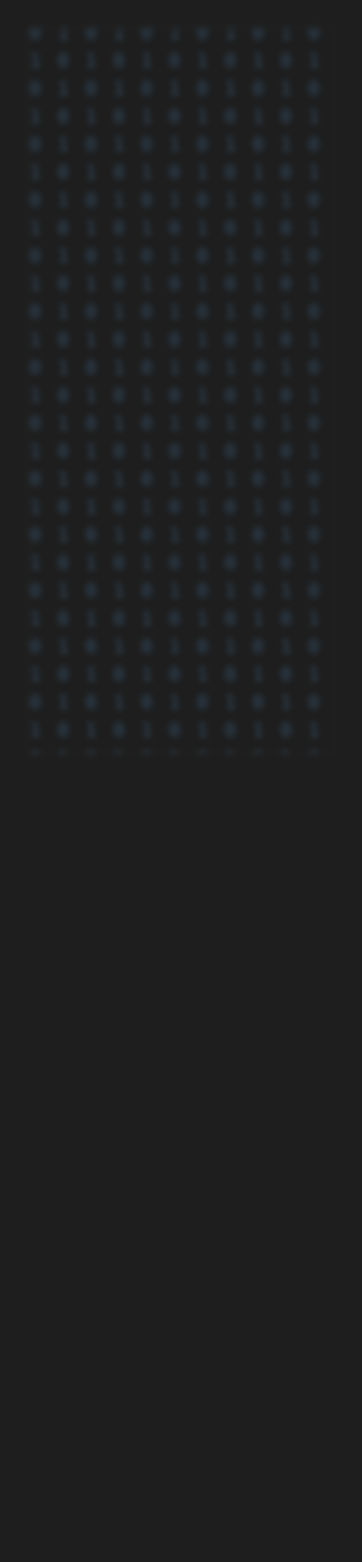
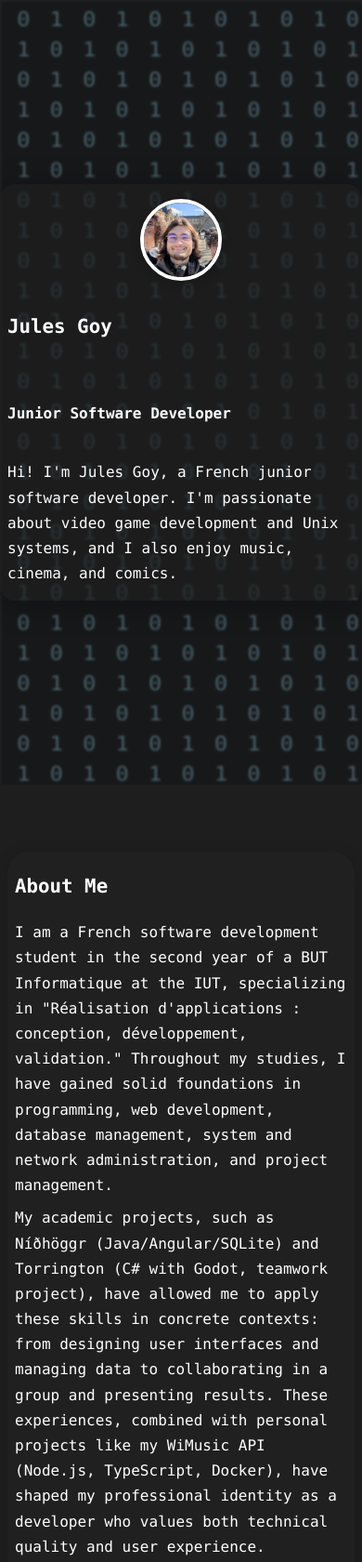
Before and after one commit to Witchoy/Portfolio, a website built with Vite: page Portfolio/index.html in a window 390 px wide. Shown: the top 1680 px of the page at 93% size. Before the commit the page ends 844 px from the top, so only its background shows below. Built offline with nearby package versions, Linux system fonts and the light colour scheme; animation ran at ten frames a second; a web font is replaced by a local one.

Commit message:
Add base for portfolio

```diff
--- a/Portfolio/index.html
+++ b/Portfolio/index.html
@@ -4,13 +4,103 @@
     <meta charset="UTF-8" />
     <link rel="icon" type="image/svg+xml" href="/vite.svg" />
     <meta name="viewport" content="width=device-width, initial-scale=1.0" />
-    <title>Jules Goy</title>
+    <meta name="description" content="Jules Goy - Junior Software Developer passionate about web development and game development. Portfolio showcasing projects in Java, Unity, Node.js, TypeScript, and more from IUT studies.">
+    <title>Jules Goy - Junior Software Developer</title>
+    <link href="https://fonts.googleapis.com/css2?family=Jersey+10&display=swap" rel="stylesheet">
+    <link rel="stylesheet" href="/src/style.css" />
   </head>
-  <link rel="stylesheet" href="/src/style.css" />
   <body>
     <div id="app">
       <canvas id="profile_background"></canvas>
+      <div class="overlay-text">
+        <img src="/profile_picture.jpg" alt="Profile Picture" class="profile-img" aria-hidden="false">
+        <div class="overlay-text-content">
+          <h1>Jules Goy</h1>
+          <h2>Junior Software Developer</h2>
+          <p>Hi! I'm Jules Goy, a French junior software developer. I'm passionate about video game development and Unix systems, and I also enjoy music, cinema, and comics.</p>
+        </div>
+      </div>
     </div>
+
+    <main>
+      <section>
+        <h1>About Me</h1>
+        <p>
+          I am a French software development student in the second year of a BUT Informatique at the IUT,
+          specializing in "Réalisation d'applications : conception, développement, validation." Throughout
+          my studies, I have gained solid foundations in programming, web development, database
+          management, system and network administration, and project management.
+        </p>
+        <p>
+          My academic projects, such as Níðhöggr (Java/Angular/SQLite) and Torrington (C# with Godot,
+          teamwork project), have allowed me to apply these skills in concrete contexts: from designing
+          user interfaces and managing data to collaborating in a group and presenting results. These
+          experiences, combined with personal projects like my WiMusic API (Node.js, TypeScript, Docker),
+          have shaped my professional identity as a developer who values both technical quality and user
+          experience.
+        </p>
+        <p>
+          I am particularly interested in full-stack web development and game development. I currently
+          work with Unity and plan to explore Unreal Engine. Beyond coding, I draw inspiration from
+          cinema, music, and comics, which nurture my creativity and curiosity.
+        </p>
+      </section>
+
+      <section>
+        <h1>Projects</h1>
+
+        <div>
+          <h2><a href="">Níðhöggr</a></h2>
+          <p>A full-stack web application developed as a team project. Features user authentication,
+            data management, and responsive design. Built with modern development practices
+            including version control, agile methodology, and collaborative programming.</p>
+          <p>Java, Angular, SQLite</p>
+        </div>
+
+        <div>
+          <h2><a href="https://github.com/Witchoy/Arbay">Arbay</a></h2>
+          <p>A 2D adventure game featuring character movement and enemies. Developed using Unity's 2D
+            tools, including sprite animation, physics system, and scene management. This project
+            enhanced my understanding of game development pipelines and C# programming.</p>
+          <p>C#, Unity</p>
+        </div>
+
+        <div>
+          <h2><a href="https://github.com/Witchoy/WiMusic_Api">WiMusic API</a></h2>
+          <p>A RESTful music streaming API with complete CRUD operations for tracks, artists, and
+            albums. Features include file upload handling, database relationships with Prisma ORM,
+            input validation, and audio streaming capabilities. Containerized with Docker for easy
+            deployment and scalability.</p>
+          <p>TypeScript, Node.js, Docker</p>
+        </div>
+
+        <div>
+          <h2><a href="https://github.com/Witchoy/Torrington">Torrington (T3)</a></h2>
+          <p>A serious game designed to simulate academic program selection processes. Developed
+            collaboratively using Godot Engine's scene system, C# scripting, and interactive UI
+            components. This university project emphasized user experience design, educational game
+            mechanics, and team-based software development.</p>
+          <p>C#, Godot Engine, team of 3</p>
+        </div>
+
+        <p>And many more on my <a href="https://github.com/Witchoy">GitHub!</a></p>
+      </section>
+
+      <section>
+        <h1>Contact Me</h1>
+        <p>
+          <a href="https://linkedin.com/in/jules-goy" target="_blank">LinkedIn</a> |
+          <a href="https://github.com/witchoy" target="_blank">GitHub</a> |
+          <a href="mailto:julesgoydev@gmail.com">julesgoydev@gmail.com</a> |
+          <a href="https://letterboxd.com/jules_goy" target="_blank">Letterboxd</a>
+        </p>
+      </section>
+    </main>
+
+    <footer>
+      <p>&copy; 2025 Jules Goy | Made with passion | Hosted on my Raspberry Pi</p>
+    </footer>
+
     <script type="module" src="/src/main.ts"></script>
     <script type="module" src="/src/binary_background.ts"></script>
   </body>
--- a/Portfolio/src/binary_background.css
+++ /dev/null
@@ -1,17 +0,0 @@
-body {
-  margin: 0;
-  padding: 0;
-  display: flex;
-  justify-content: center;
-  align-items: center;
-  min-height: 100vh;
-  background: #1e1e1e;
-}
-
-#profile_background {
-  border: 1px solid #3c3c3c;
-  max-width: 100%;
-  height: auto;
-  filter: blur(3px);
-  opacity: 0.4;
-}
--- a/Portfolio/src/binary_background.ts
+++ b/Portfolio/src/binary_background.ts
@@ -1,4 +1,4 @@
-import "./binary_background.css";
+import "./style.css";
 
 const canvas = document.getElementById(
   "profile_background",
@@ -27,8 +27,8 @@ function drawGrid() {
 
 function animate() {
   if (!ctx) return;
-  // VS Code dark background
-  ctx.fillStyle = "#1e1e1e";
+
+  ctx.fillStyle = "#0F1116";
   ctx.fillRect(0, 0, canvas.width, canvas.height);
 
   // Update offset for diagonal movement
@@ -40,7 +40,7 @@ function animate() {
   if (offsetY <= -cellSize) offsetY = 0;
 
   // Draw grid of alternating 0 and 1
-  ctx.fillStyle = "#569cd6";
+  ctx.fillStyle = "#88C9DD";
   ctx.font = '20px "Consolas", "Courier New", monospace';
 
   for (let i = 0; i < cols; i++) {
--- /dev/null
+++ b/Portfolio/src/style.css
@@ -0,0 +1,174 @@
+/* Base styles */
+body {
+  margin: 0;
+  padding: 0;
+  min-height: 100vh;
+  background: #1e1e1e;
+  font-family: 'Jersey 10', 'Consolas', 'Courier New', monospace;
+  color: #fff;
+}
+
+/* Hero section */
+#app {
+  position: relative;
+  width: 100vw;
+  height: 100vh;
+  min-height: 40rem;
+  display: flex;
+  align-items: center;
+  justify-content: center;
+  overflow: hidden;
+}
+
+#profile_background {
+  position: absolute;
+  inset: 0;
+  width: 100%;
+  height: 100%;
+  border: 1px solid #3c3c3c;
+  filter: blur(1px);
+  opacity: 0.4;
+  z-index: 0;
+}
+
+.overlay-text {
+  position: relative;
+  z-index: 2;
+  display: flex;
+  align-items: center;
+  gap: 2rem;
+  max-width: 1200px;
+  margin: 0 auto;
+  padding: 2rem 3rem;
+  background: rgba(30, 30, 30, 0.7);
+  border-radius: 2rem;
+  box-shadow: 0 4px 32px rgba(0, 0, 0, 0.3);
+  pointer-events: none;
+}
+
+.overlay-text-content {
+  display: flex;
+  flex-direction: column;
+  gap: 1.5rem;
+  text-align: left;
+}
+
+.profile-img {
+  width: 12rem;
+  height: 12rem;
+  object-fit: cover;
+  border-radius: 50%;
+  border: 4px solid #fff;
+  box-shadow: 0 2px 12px rgba(0, 0, 0, 0.2);
+  pointer-events: auto;
+  flex-shrink: 0;
+}
+
+/* Content sections */
+main {
+  max-width: 1200px;
+  margin: 4rem auto 0;
+  padding: 2rem;
+}
+
+section {
+  margin-bottom: 4rem;
+  padding: 2rem 2.5rem;
+  background: rgba(34, 34, 34, 0.85);
+  border-radius: 1.5rem;
+  box-shadow: 0 2px 16px rgba(0, 0, 0, 0.15);
+}
+
+h1 {
+  font-size: 3rem;
+  margin-bottom: 1.5rem;
+}
+
+h2 {
+  font-size: 2rem;
+  margin: 1.5rem 0 0.5rem;
+}
+
+p {
+  font-size: 1.25rem;
+  line-height: 1.7;
+  margin: 0.5rem 0 0;
+}
+
+a {
+  color: #7fd7ff;
+  text-decoration: none;
+  transition: color 0.2s;
+}
+
+a:hover {
+  color: #fff;
+  text-decoration: underline;
+}
+
+footer {
+  padding: 2rem 0 1rem;
+  text-align: center;
+  color: #aaa;
+  font-size: 1rem;
+}
+
+/* Responsive */
+@media (max-width: 900px) {
+  .overlay-text {
+    flex-direction: column;
+    gap: 1.5rem;
+    padding: 1.5rem 1rem;
+  }
+
+  .profile-img {
+    width: 8rem;
+    height: 8rem;
+  }
+
+  main,
+  section {
+    padding: 1rem;
+  }
+
+  h1 {
+    font-size: 2.2rem;
+  }
+
+  h2 {
+    font-size: 1.3rem;
+  }
+}
+
+@media (max-width: 600px) {
+  #app {
+    min-height: 30rem;
+  }
+
+  .overlay-text {
+    padding: 1rem 0.5rem;
+    border-radius: 1rem;
+  }
+
+  .profile-img {
+    width: 5rem;
+    height: 5rem;
+  }
+
+  main,
+  section {
+    padding: 0.5rem;
+  }
+
+  h1 {
+    font-size: 1.3rem;
+  }
+
+  h2 {
+    font-size: 1rem;
+  }
+
+  p {
+    font-size: 1rem;
+  }
+}
```
Also changed, not shown: Portfolio/public/profile_picture.jpg (added).
